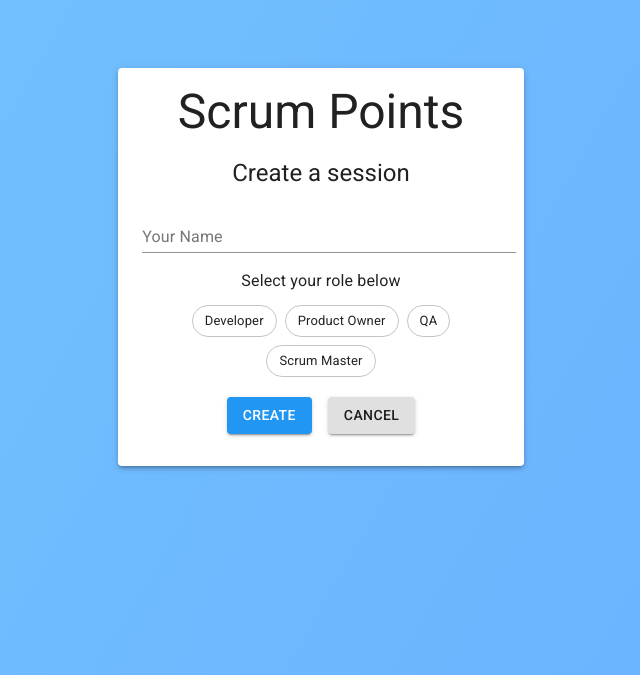
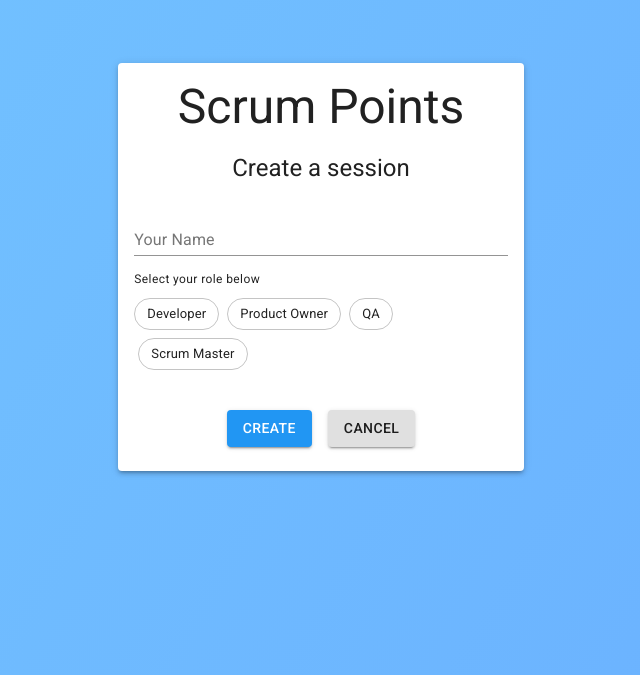
Before and after one commit to nicksaxton/scrum-points, a React (Create React App) app in the folder client/: page /session/create in a window 1280 px wide. Shown: the part 125-800 px from the top of the page, without its empty margins (319-959 px from the left). Built offline with nearby package versions, Linux system fonts and the light colour scheme.

Commit message:
Fix role select and Create session page

```diff
--- a/client/src/components/RoleSelect.jsx
+++ b/client/src/components/RoleSelect.jsx
@@ -7,9 +7,12 @@ const useStyles = makeStyles((theme) => ({
     alignItems: 'center',
     display: 'flex',
     flexWrap: 'wrap',
-    justifyContent: 'center',
+    marginTop: theme.spacing(0.5),
     '& > *': {
       margin: theme.spacing(0.5),
+    },
+    '& > *:first-child': {
+      marginLeft: 0,
     },
   },
 }));
--- a/client/src/features/sessions/CreateSession.jsx
+++ b/client/src/features/sessions/CreateSession.jsx
@@ -12,9 +12,10 @@ import RoleSelect from '../../components/RoleSelect';
 
 const useStyles = makeStyles((theme) => ({
   form: {
-    '& > *': {
-      margin: theme.spacing(1),
-    },
+    width: '100%',
+  },
+  input: {
+    marginBottom: theme.spacing(1.5),
   },
 }));
 
@@ -44,6 +45,7 @@ const CreateSession = () => {
         </Typography>
         <form className={classes.form} onSubmit={handleSubmit(onSubmit)}>
           <TextField
+            className={classes.input}
             error={!!errors.name}
             fullWidth
             helperText={errors.name?.message}
@@ -52,7 +54,10 @@ const CreateSession = () => {
             margin="normal"
             name="name"
           />
-          <Typography align="center" color={invalidRole ? 'error' : 'initial'}>
+          <Typography
+            color={invalidRole ? 'error' : 'initial'}
+            variant="caption"
+          >
             Select your role below
           </Typography>
           <RoleSelect
```
